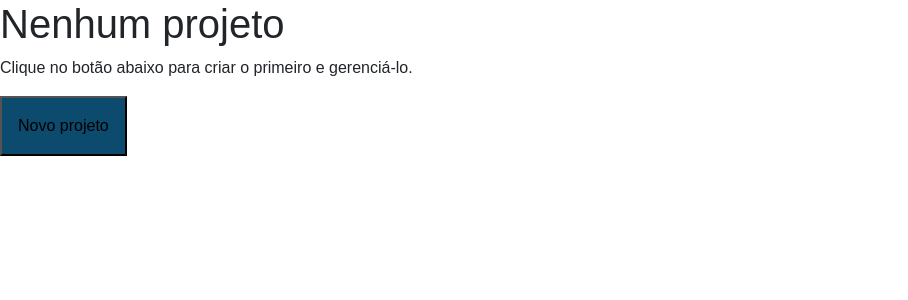
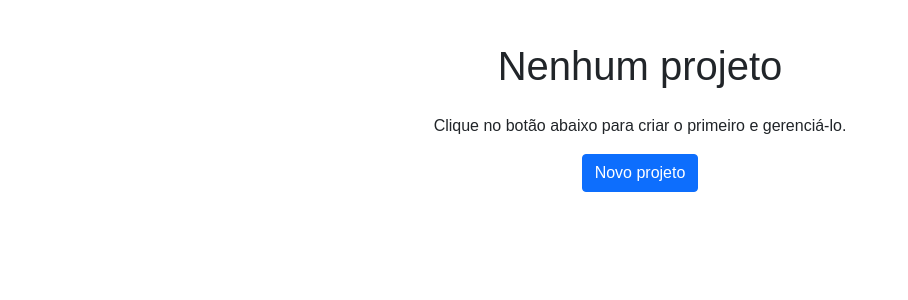
Before and after one commit to candido-luiz/clicksign-vue3, a Vue app: page /no-projects in a window 1280 px wide. Shown: the top 300 px of the page, without its empty margins (0-908 px from the left). Built offline with nearby package versions, Linux system fonts and the light colour scheme; a web font is replaced by a local one.

Commit message:
feat(NoProjects): Ajusta tela de "sem projetos"

```diff
--- a/src/views/NoProjectView.vue
+++ b/src/views/NoProjectView.vue
@@ -8,13 +8,32 @@ import { useRouter } from 'vue-router';
 </script>
 
 <template>
-  <div class="tw-h-full tw-min-h-screen tw-max-h-screen">
-    <h1>Nenhum projeto</h1>
-    <p>Clique no botão abaixo para criar o primeiro e gerenciá-lo.</p>
-    <button @click="createNewProject" class="tw-p-4 tw-bg-blue-900" type="button">Novo projeto</button>
+  <div class="no-project-container">
+    <div class="no-projects">
+      <h1>Nenhum projeto</h1>
+      <p>Clique no botão abaixo para criar o primeiro e gerenciá-lo.</p>
+      <button @click="createNewProject" class="btn btn-primary" type="button">Novo projeto</button>
+    </div>
   </div>
 </template>
 
+
 <style scoped>
-
+.no-project-container {
+  height: calc(100vh - var(--clicksign-page-header-height));
+  padding: 42px 60px;
+}
+.no-projects {
+  height: 100%;
+  display: flex;
+  flex-direction: column;
+  justify-content: center;
+  align-items: center;
+  background-color: #ffffff;
+}
+h1 {
+  color: var(--clicksign-emphasis-text-color);
+  size: 24px;
+  margin-bottom: 24px;
+}
 </style>
```
